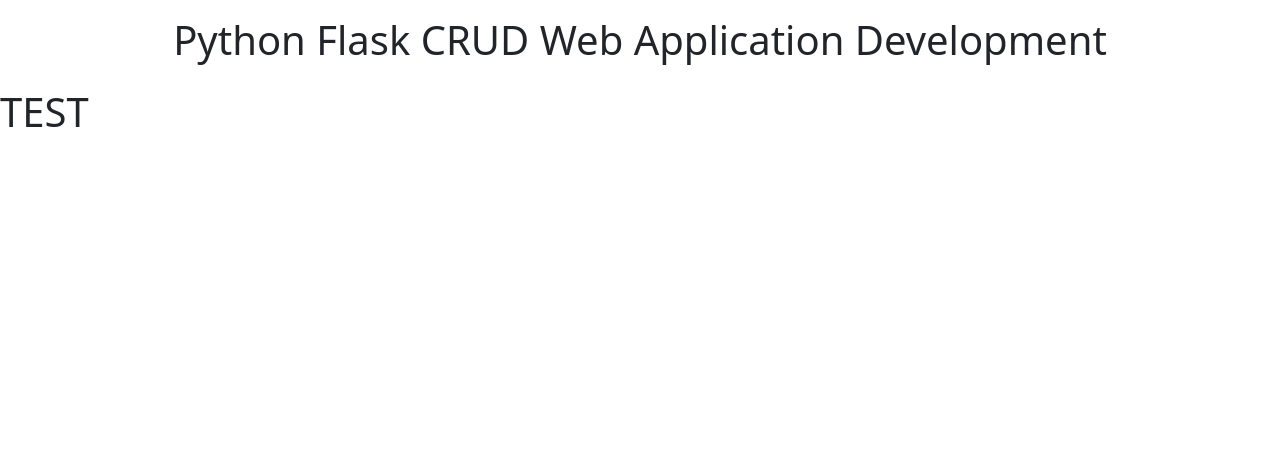
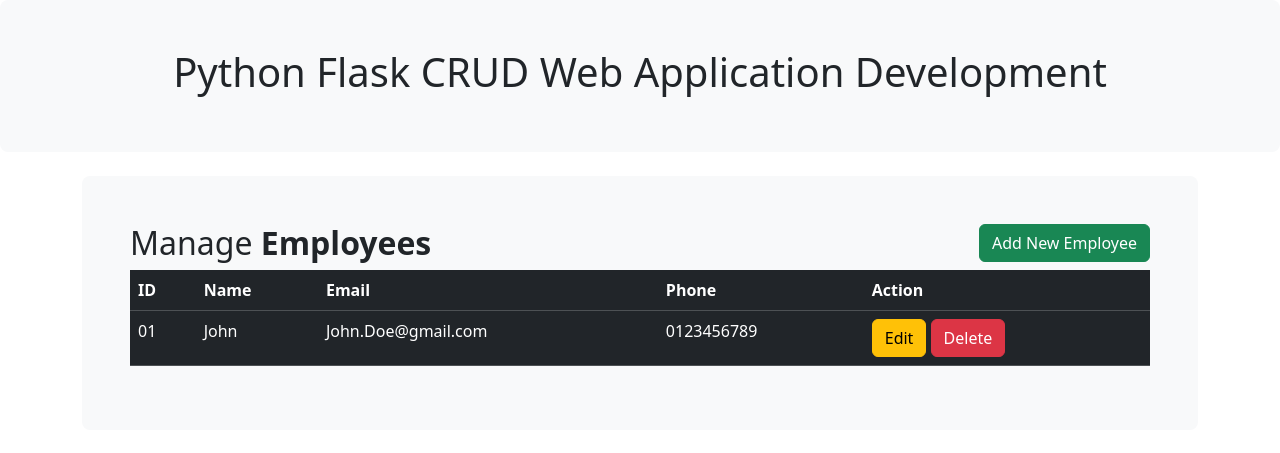
Before and after one commit to felixprajna-santoso/PSO-FP-Kelompok8-DevOps, a Flask app: page / in a window 1280 px wide. Shown: the top 453 px of the page. Run offline with Flask 3, Linux system fonts and the light colour scheme; some libraries are stand-ins or nearby versions.

Commit message:
Implemented employee management section: added table for employee details and "Add New Employee" button with Bootstrap styling

```diff
--- a/templates/header.html
+++ b/templates/header.html
@@ -4,7 +4,7 @@
 
 {% block body %}
 
-<div class="jumbotron p-3">
+<div class="p-5 mb-4 bg-light rounded-3">
 
     <div class="well text-center">
         <h1>Python Flask CRUD Web Application Development</h1>
--- a/templates/index.html
+++ b/templates/index.html
@@ -5,6 +5,42 @@
 
 {% block body %}
 
-<h1>TEST</h1>
+<div class="container">
+    <div class="row">
+        <div class="col md-12">
+
+            <div class="p-5 mb-4 bg-light rounded-3">
+
+
+                <h2>Manage <b>Employees</b> <button type="button" class="btn btn-success float-end" data-toggle="modal" data-target="#myContent">Add New Employee</button></h2>
+
+                <table class="table table-hover table-dark">
+                    <tr>
+                        <th>ID</th>
+                        <th>Name</th>
+                        <th>Email</th>
+                        <th>Phone</th>
+                        <th>Action</th>
+                    </tr>
+
+                    <tr>
+                        <td>01</td>
+                        <td>John</td>
+                        <td>John.Doe@gmail.com</td>
+                        <td>0123456789</td>
+                        <td>
+                            <a href="" class="btn btn-warning btn-xs" data-toggle="modal" data-target="modal-edit">Edit</a>
+                            <a href="" class="btn btn-danger btn-xs" onclick="return confirm('Are You Sure You Want to Delete')">Delete</a>
+                        </td>
+                    </tr>
+
+                </table>
+
+
+            </div>
+
+        </div>
+    </div>
+</div>
 
 {% endblock %}
```
